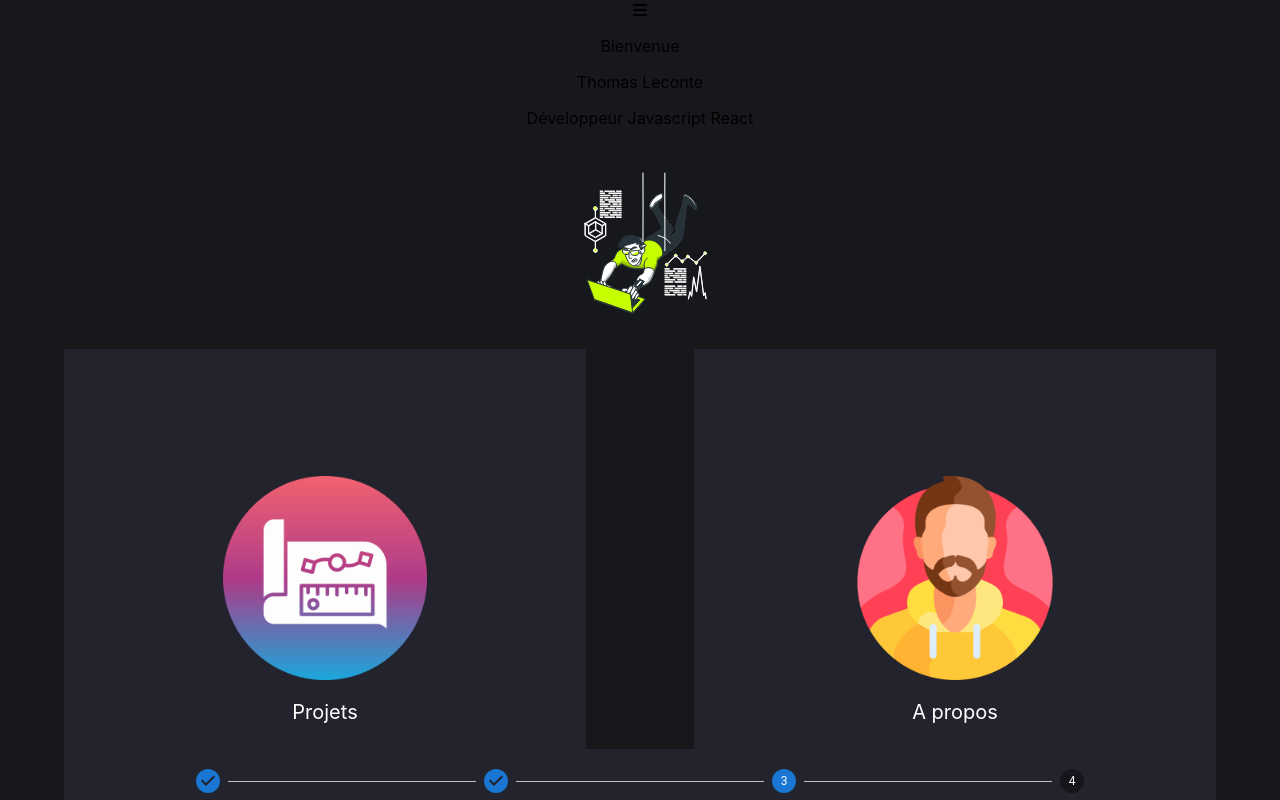
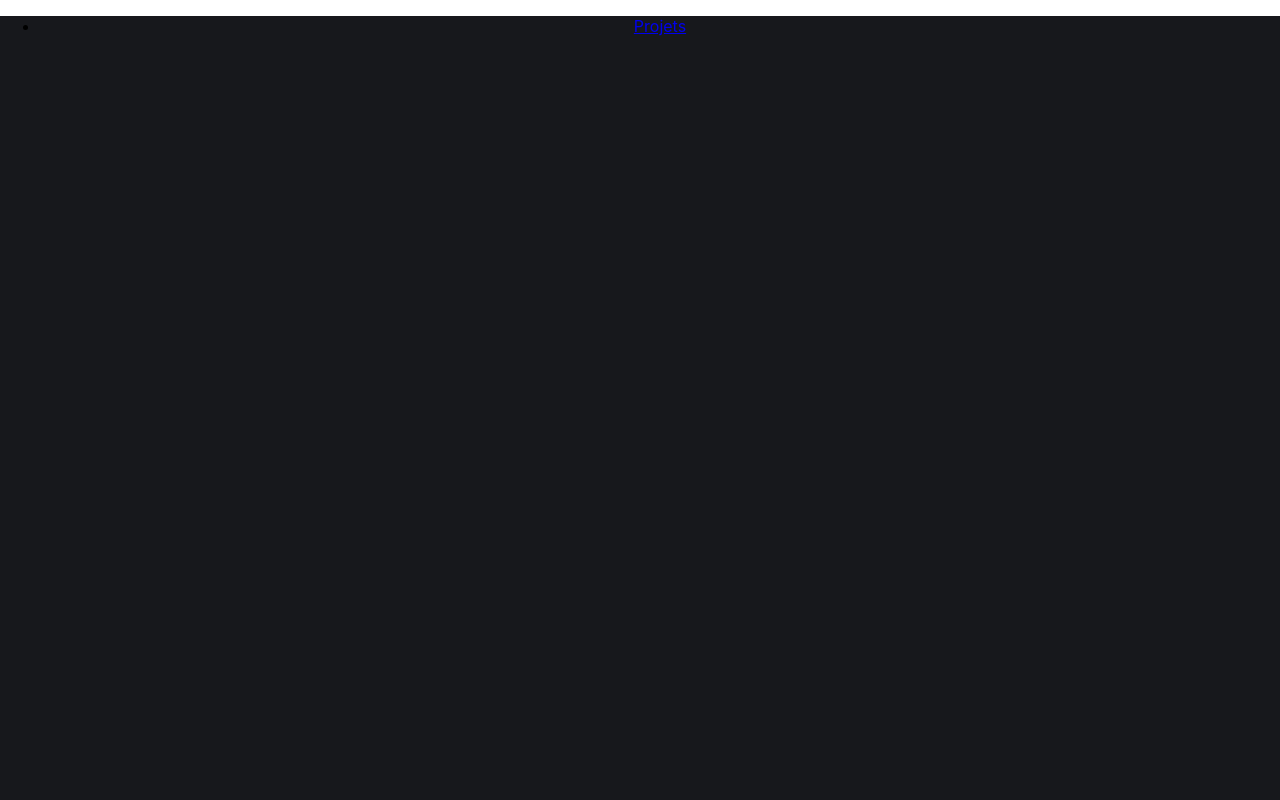
Before and after one commit to Halloween47/portfolio_2024, a React (Create React App) app: page /projets in a window 1280 px wide. Shown: the top 800 px of the page. Built offline with nearby package versions, Linux system fonts and the light colour scheme.

Commit message:
System Router OK

```diff
--- a/src/App.js
+++ b/src/App.js
@@ -12,7 +12,12 @@ import MobileAbout from "./components/mobileAbout/mobileAbout";
 import MobileCertificate from "./components/mobileCertificate/mobileCertificate";
 import BasicTimeline from "./components/mobileCertificate/mobileCertificate";
 import MobileSectionProjets from "./components/mobileProjets/mobileProjets";
+import MonRouter from "./monRouter";
 // import CustomizedTimeline from "./components/mobileCertificate/mobileCertificate";
+import { BrowserRouter as Router, Routes, Route } from 'react-router-dom';
+import MAJComponentProjets from "./components/MAJComponentProjets/MAJComponentProjets";
+
+
 
 function App() {
   const overlay = useSelector((state) => state.overlay.overlayState);
@@ -31,7 +36,14 @@ function App() {
   const dispatch = useDispatch();
   return (
     <div className="App">
-      {overlay && (
+      {/* <MonRouter /> */}
+      <Router>
+      <Routes>
+        <Route path="/" element={<MobileHub />} />
+        <Route path="/projets" element={<MAJComponentProjets />} />
+      </Routes>
+    </Router>
+      {/* {overlay && (
         <Overlay
           titre={titreProjet}
           description={descriptionProjet}
@@ -43,20 +55,10 @@ function App() {
       <Menu />
       <Banner />
       <MobileHub />
-      {/* <Projets /> */}
       {projets && <Projets />}
       {contact && <MobileContact />}
-      {about && <MobileAbout />}
+      {about && <MobileAbout />} */}
 
-      {/* <MobileSectionProjets />
-      <MobileAbout />
-      <MobileContact />
-      <div className="hero">
-        <p>Thomas Leconte</p>
-        <h1>Développeur Javascript React</h1>
-      </div>
-      <Projets />
-      <About /> */}
     </div>
   );
 }
--- /dev/null
+++ b/src/components/MAJComponentProjets/MAJComponentProjets.jsx
@@ -0,0 +1,18 @@
+import React from 'react'
+import { Link } from 'react-router-dom'
+
+const MAJComponentProjets = () => {
+  return (
+    <div className="test">
+<ul>
+        <li>
+      <Link to="/projets">Projets</Link>
+
+        </li>
+      </ul>
+    </div>
+
+  )
+}
+
+export default MAJComponentProjets
--- a/src/components/mobile-hub/mobileHub.jsx
+++ b/src/components/mobile-hub/mobileHub.jsx
@@ -5,6 +5,8 @@ import Profil from "../../assets/profil.png";
 import Ressources from "../../assets/ressources.png";
 import ImgContact from "../../assets/contact.png";
 import Stepper from "../stepper/stepper";
+
+import { Link } from "react-router-dom";
 
 function MobileHub() {
   return (
--- a/src/components/mobileHubTuile/MobileHubTuile.jsx
+++ b/src/components/mobileHubTuile/MobileHubTuile.jsx
@@ -2,6 +2,7 @@ import { useDispatch } from "react-redux";
 import { showProjets } from "../../store/projetsSlices";
 import { showContact } from "../../store/contactSlice";
 import { showAboutMe } from "../../store/aboutSlice";
+import { Link } from "react-router-dom";
 
 function MobileHubTuile(props) {
   const dispatch = useDispatch();
@@ -29,11 +30,10 @@ function MobileHubTuile(props) {
   };
 
   return (
-    <div className="mobile-tuile" onClick={handleClickProjets}>
-      {/* <a href="#"> */}
+    // <div className="mobile-tuile" onClick={handleClickProjets}>
+    <div className="mobile-tuile">
       <img src={props.img} alt="" />
       <p className="texteTuile">{props.text}</p>
-      {/* </a> */}
     </div>
   );
 }
--- /dev/null
+++ b/src/monRouter.jsx
@@ -0,0 +1,18 @@
+import React from 'react';
+import { BrowserRouter as Router, Routes, Route } from 'react-router-dom';
+
+import Projets from "./components/projets/projets";
+import MAJComponentProjets from './components/MAJComponentProjets/MAJComponentProjets';
+import App from './App';
+
+function MonRouter() {
+  return (
+    <Router>
+      <Routes>
+        <Route path="/projets" element={<App />} />
+      </Routes>
+    </Router>
+  );
+}
+
+export default MonRouter;
--- a/src/style.scss
+++ b/src/style.scss
@@ -20,6 +20,8 @@
 @import 'components/mobileContact/mobileContact';
 @import 'components/contact/componentContact';
 
+@import 'components/MAJComponentProjets/MAJComponentProjets';
+
 
 // ANCIEN
 @import 'sass/hero';
```
Also changed, not shown: src/components/MAJComponentProjets/_MAJComponentProjets.scss (added).
